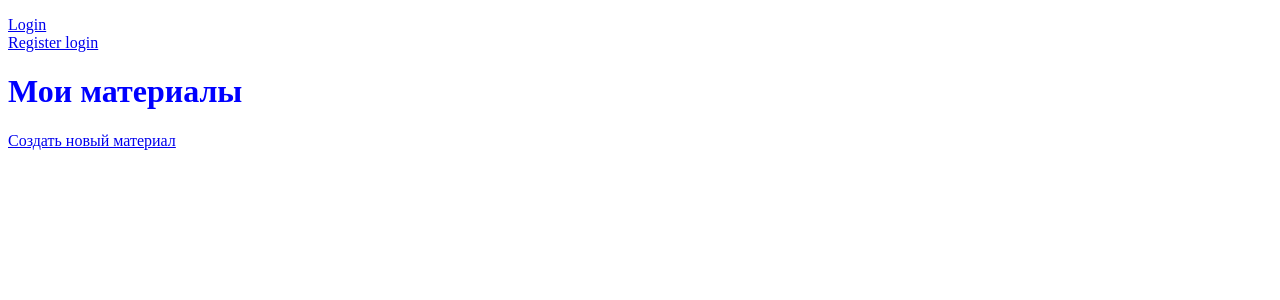
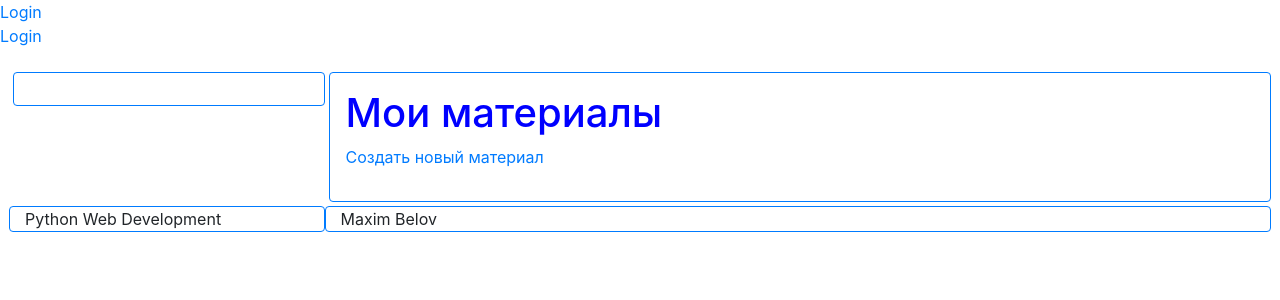
Before and after one commit to as-chigir/it-academy-my_dja_proj, a Django app: page / in a window 1280 px wide. Shown: the top 300 px of the page. Run offline with Django 3.2, Linux system fonts and the light colour scheme; data that the repository does not hold is empty; some libraries are stand-ins or nearby versions.

Commit message:
Iteration 15
Add ebootstrap4

```diff
--- a/requirements.txt
+++ b/requirements.txt
@@ -3,3 +3,4 @@ Django==3.1.6
 Pillow==8.1.0
 pytz==2021.1
 sqlparse==0.4.1
+django-bootstrap4
--- a/templates/base.html
+++ b/templates/base.html
@@ -1,25 +1,54 @@
+{% load bootstrap4 %}
 {% load static %}
+{% bootstrap_css %}
+{% bootstrap_javascript %}
+
 <!DOCTYPE html>
 <html lang="en">
+
 <head>
     <meta charset="UTF-8">
-    <title>{% block title %} MY DEFAULT TITLE {% endblock %}</title>
-<link href="{% static "styles.css" %}" rel="stylesheet">
+    <title>{% block title%} MY DEFAULT TITLE {% endblock %}</title>
+    <link href="{% static "styles.css" %}" rel="stylesheet">
 </head>
+
 <body>
 
-<p>
-{% if request.user.is_authenticated %}
-    Hi {{ request.user.first_name }}!
-    <a href="{% url "dacha:logout" %}">Logout</a>  <br>
-    <a href="{% url "dacha:profile" %}">Profile</a>
-{% else %}
-    <a href="{% url "dacha:login" %}">Login</a>  <br>
-    <a href="{% url "dacha:register" %}">Register login</a>
-{% endif %}
-</p>
+<header>
+    {% if request.user.is_authenticated %}
+        Hi {{ request.user.first_name }}! <br>
+        <a href="{% url "dacha:logout" %}">Logout</a><br>
+        <a href="{% url "dacha:profile" %}">Profile</a>
+    {% else %}
+        <a href="{% url "dacha:login" %}">Login</a><br>
+        <a href="{% url "dacha:register" %}">Login</a>
+    {% endif %}
+</header>
 
-{% block content%}
-{% endblock %}
+<div class="container-flex m-4">
+    <div class="row mb-1">
+        <div class="col-sm-3 px-sm-0 px-sm-0 pl-sm-1">
+            <div class="p-3 border border-primary rounded">
+                {% block menu%}{% endblock %}
+            </div>
+
+        </div>
+        <div class="col-9 px-sm-0 px-sm-0 pl-sm-1 ">
+            <div class="p-3 border border-primary rounded">
+                {% block content%}{% endblock %}
+            </div>
+
+        </div>
+    </div>
+    <div class="row">
+        <div class="col-3 border border-primary rounded">
+            Python Web Development
+        </div>
+        <div class="col-9 border border-primary rounded">
+            Maxim Belov
+        </div>
+    </div>
+</div>
+
 </body>
 </html>
--- a/winter/settings.py
+++ b/winter/settings.py
@@ -38,6 +38,7 @@ INSTALLED_APPS = [
     'django.contrib.sessions',
     'django.contrib.messages',
     'django.contrib.staticfiles',
+    'bootstrap4',
 ]
 
 MIDDLEWARE = [
```
